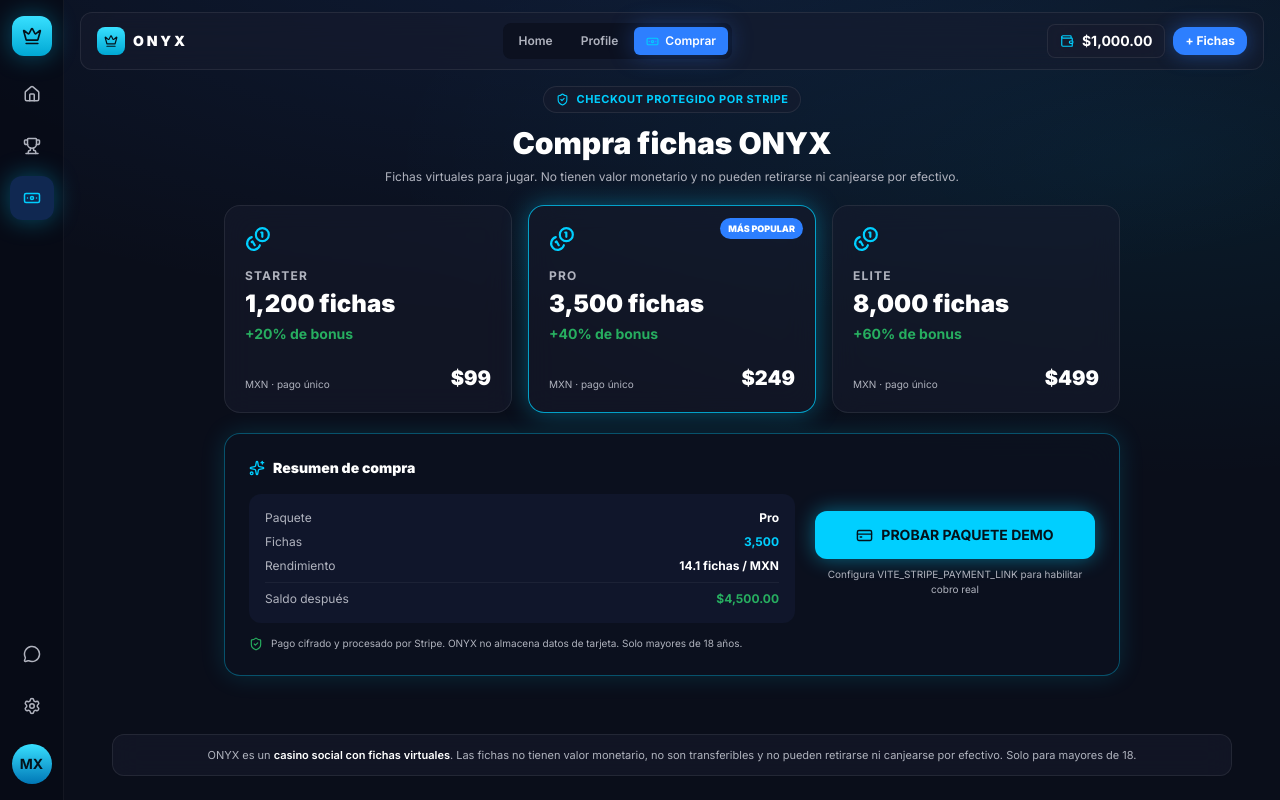
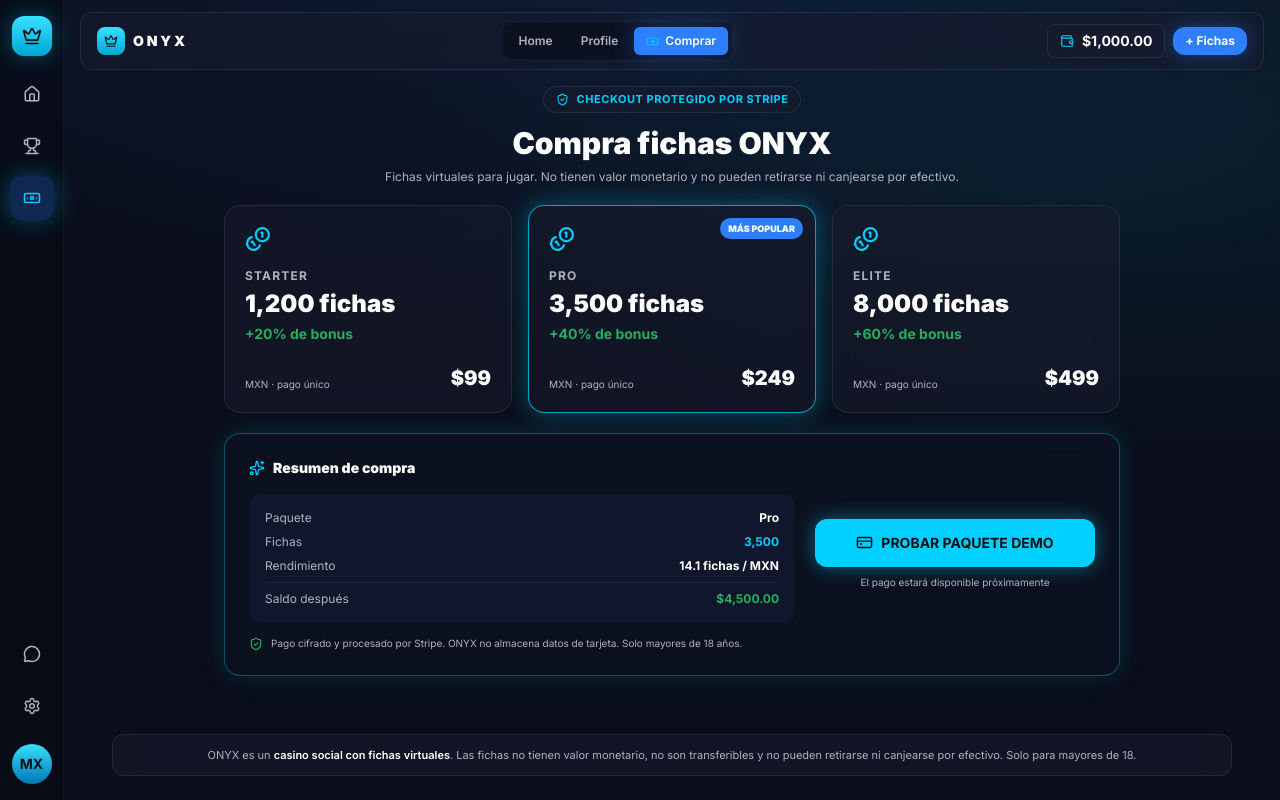
Before and after one commit to MSSATANASS/casino-app, a React (Vite) app: page / in a window 1280 px wide. Both pictures are taken after a click on the button 31 px from the left and 198 px from the top of the page. Built offline with nearby package versions, Linux system fonts and the light colour scheme.

Commit message:
deposit: ocultar hint tecnico de env var al usuario

```diff
--- a/src/components/Deposit.tsx
+++ b/src/components/Deposit.tsx
@@ -78,7 +78,7 @@
           <button onClick={checkout} className="btn-primary flex w-full items-center justify-center gap-2 py-3.5 text-sm">
             <CreditCard size={17} /> {configured ? `PAGAR $${pack.price} MXN` : "PROBAR PAQUETE DEMO"}
           </button>
-          <p className="mt-2 text-center text-[10px] text-sub">{configured ? "Serás redirigido al checkout seguro" : "Configura VITE_STRIPE_PAYMENT_LINK para habilitar cobro real"}</p>
+          <p className="mt-2 text-center text-[10px] text-sub">{configured ? "Serás redirigido al checkout seguro" : "El pago estará disponible próximamente"}</p>
           {demoAdded && (
             <div className="mt-3 flex items-center justify-center gap-2 rounded-lg border border-[rgba(39,174,96,0.35)] bg-green/10 px-3 py-2 text-xs font-bold text-[#27AE60]">
               <Check size={14} /> {pack.chips.toLocaleString("es-MX")} fichas agregadas en demo
```
